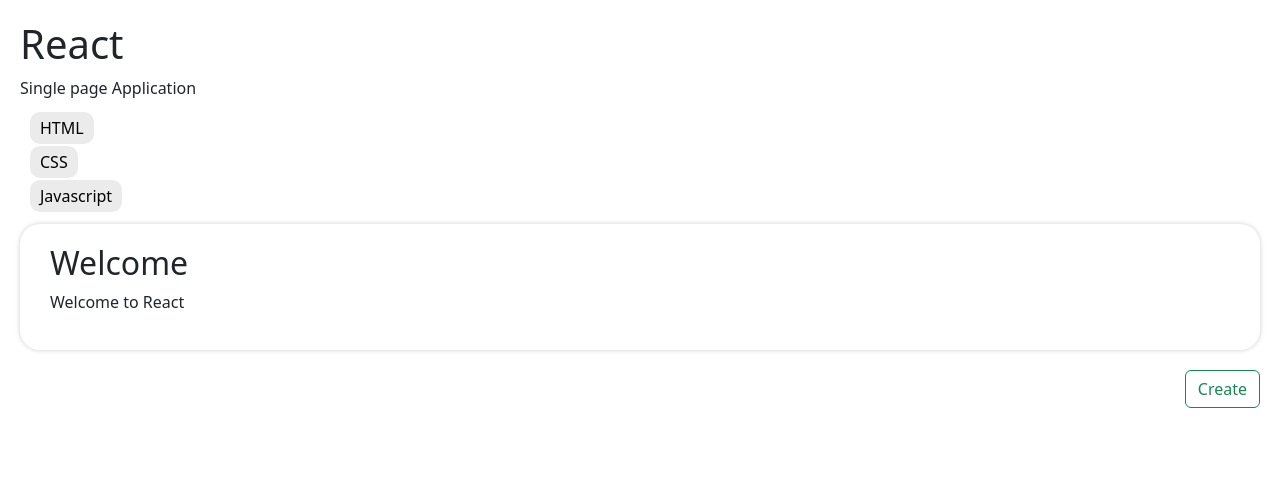
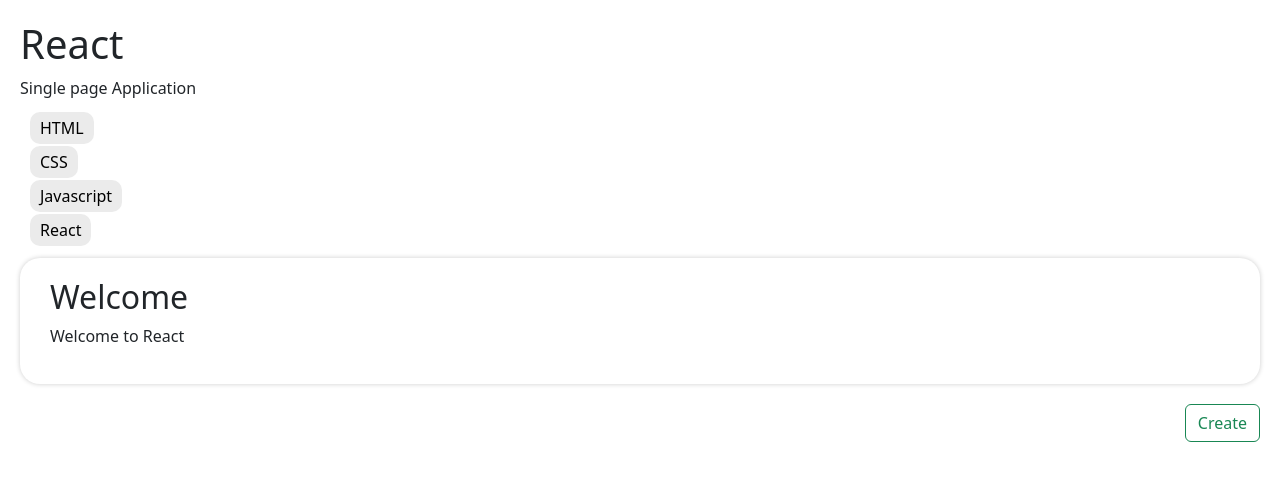
Before and after one commit to YUNA9627/App, a React (Create React App) app: page / in a window 1280 px wide. Shown: the top 480 px of the page. Built offline with nearby package versions, Linux system fonts and the light colour scheme.

Commit message:
edit app

```diff
--- a/src/App.js
+++ b/src/App.js
@@ -29,7 +29,8 @@
       menus:[
         {id:1, title:'HTML', desc:'Hypertext Markup Language'},
         {id:2, title:'CSS', desc:'CSS for design'},
-        {id:3, title:'Javascript', desc:'JAVASCRIPT for interaction'}
+        {id:3, title:'Javascript', desc:'JAVASCRIPT for interaction'},
+        {id:4, title:'React', desc:'Single Page Application'}
       ]
     };
   }
```
